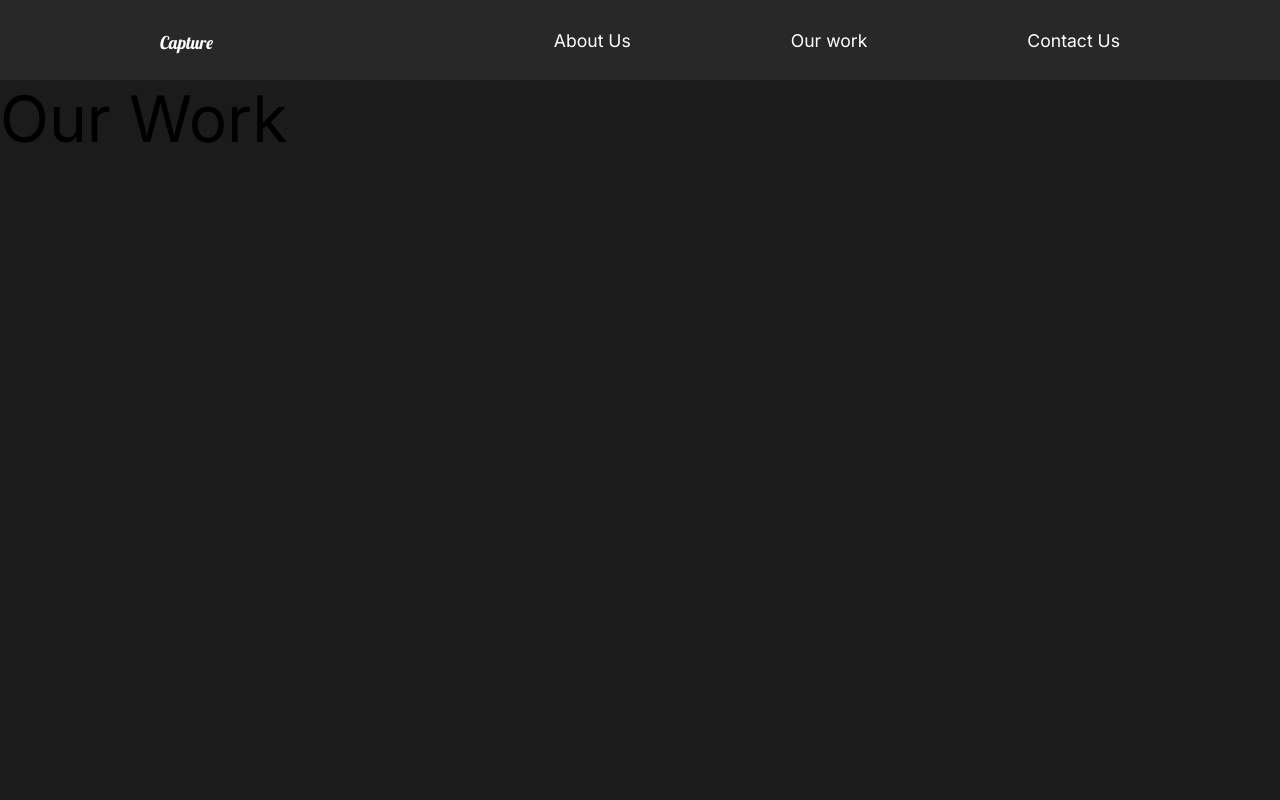
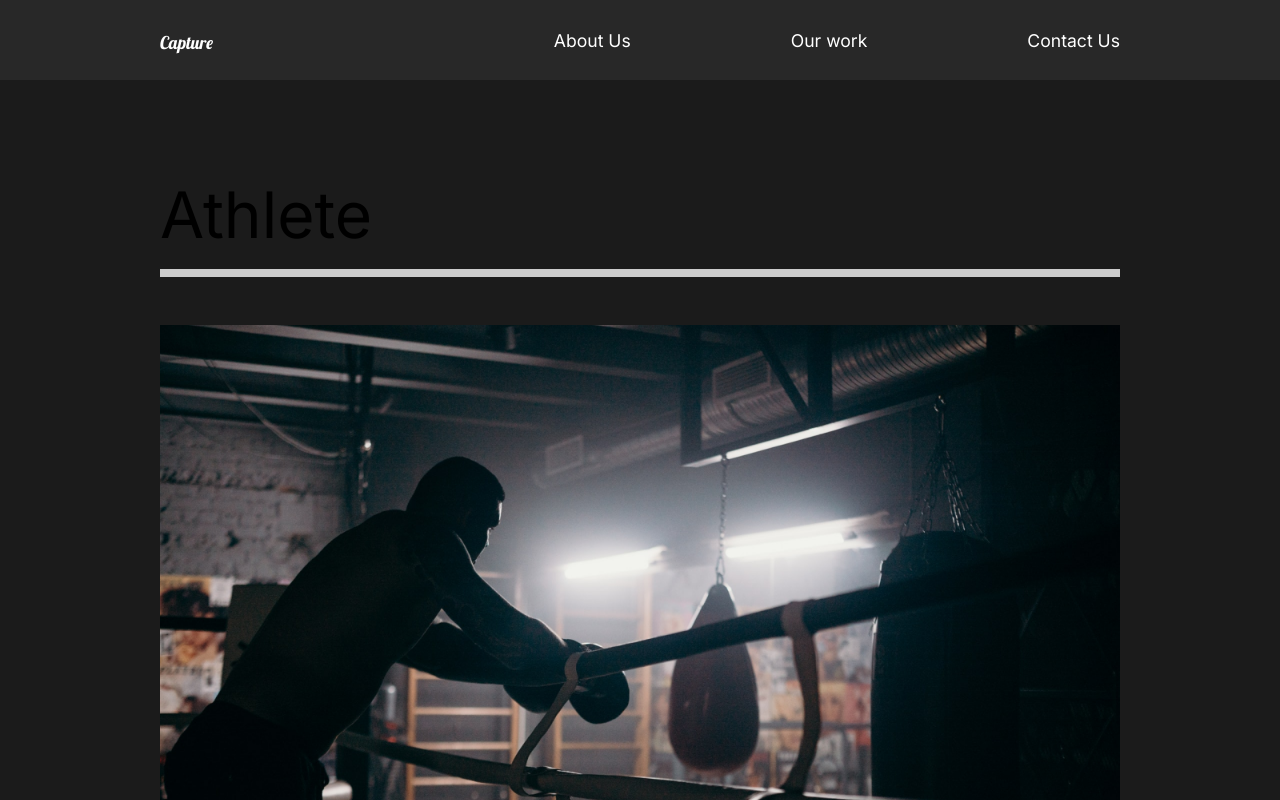
Before and after one commit to oley-projects/catpure-react-app, a React (Create React App) app: page /work in a window 1280 px wide. Shown: the top 800 px of the page. Built offline with nearby package versions, Linux system fonts and the light colour scheme.

Commit message:
our work style

```diff
--- a/src/pages/ContactUs.js
+++ b/src/pages/ContactUs.js
@@ -1,6 +1,8 @@
 const ContactUs = () => {
     return(
-      <h2>Contact Us</h2>
+      <div>
+        <h2>Contact Us</h2>
+      </div>
     );
   };
 
--- a/src/pages/OurWork.js
+++ b/src/pages/OurWork.js
@@ -1,7 +1,57 @@
+import styled from "styled-components";
+import { Link } from "react-router-dom";
+// Images
+import athlete from "../img/athlete-small.png";
+import theracer from "../img/theracer-small.png";
+import goodtimes from "../img/goodtimes-small.png";
+
 const OurWork = () => {
   return(
-    <h2>Our Work</h2>
+    <Work>
+      <Movie>
+        <h2>Athlete</h2>
+        <div className="line"></div>
+        <Link to="/athlete">
+          <img src={athlete} alt="athlete" />
+        </Link>
+      </Movie>
+      <Movie>
+        <h2>The Racer</h2>
+        <div className="line"></div>
+        <Link to="/theracer">
+          <img src={theracer} alt="theracer" />
+        </Link>
+      </Movie>
+      <Movie>
+        <h2>Good Times</h2>
+        <div className="line"></div>
+        <Link to="/goodtimes">
+          <img src={goodtimes} alt="goodtimes" />
+        </Link>
+      </Movie>
+    </Work>
   );
 };
+const Work = styled.div`
+  min-height: 100vh;
+  overflow: hidden;
+  padding: 5rem 10rem;
+  h2 {
+    padding: 1rem 0;
+  }
+`;
+const Movie = styled.div`
+  padding-bottom: 10rem;
+  .line {
+    height: 0.5rem;
+    background-color: #ccc;
+    margin-bottom: 3rem;
+  }
+  img {
+    width: 100%;
+    height: 70vh;
+    object-fit: cover;
+  }
+`;
 
 export default OurWork;
```
